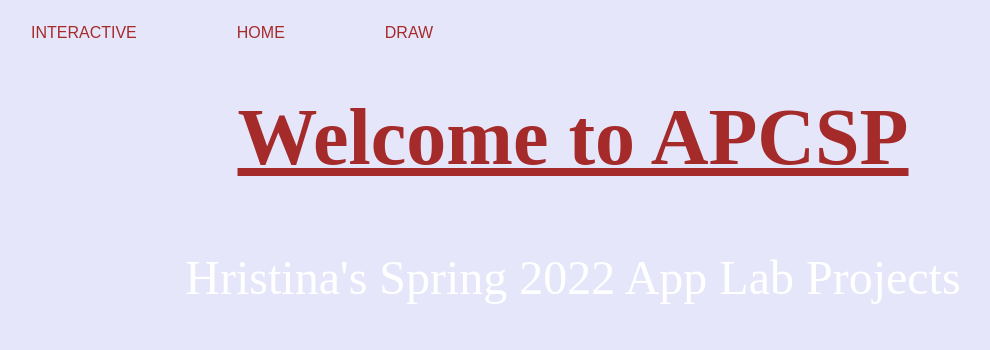
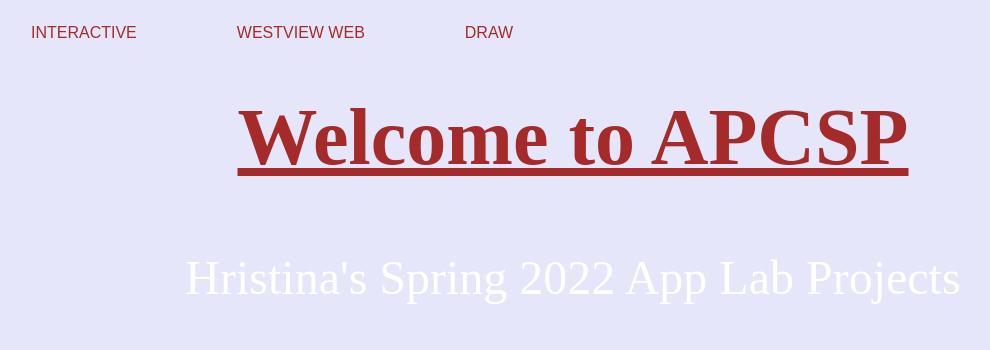
Before and after one commit to WVCS/website-hristinaevt1930629, a plain HTML site: page index.html in a window 1280 px wide. Shown: the top 350 px of the page, without its empty margins (67-1057 px from the left). Drawn offline with Linux system fonts and the light colour scheme.

Commit message:
Update index.html

```diff
--- a/index.html
+++ b/index.html
@@ -9,7 +9,7 @@
   <body>
     <ul>
       <li><a href="page2.html"> INTERACTIVE </a></li>
-      <li><a href= "index.html"> HOME </a></li>
+      <li><a href= "https://www.powayusd.com/en-US/Schools/HS/WVHS/HOME"> WESTVIEW WEB </a></li>
       <li><a href= "page3.html"> DRAW </a></li>
 </ul>
 
```
